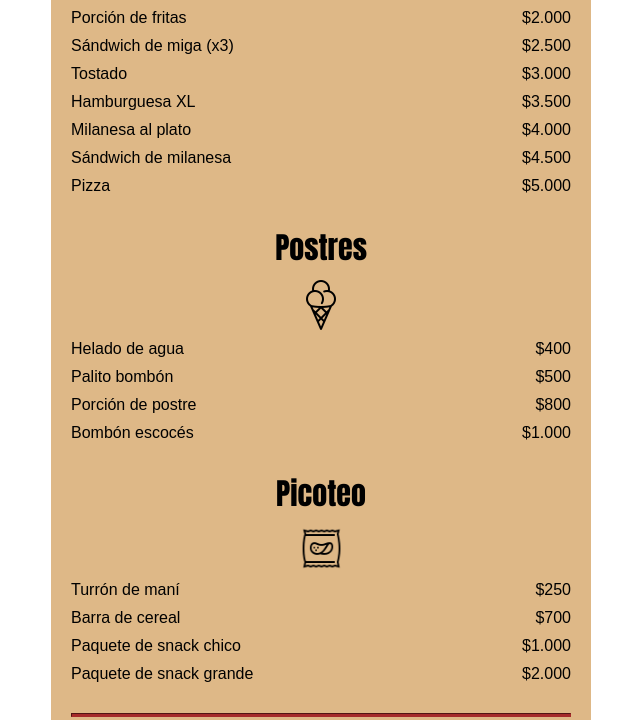
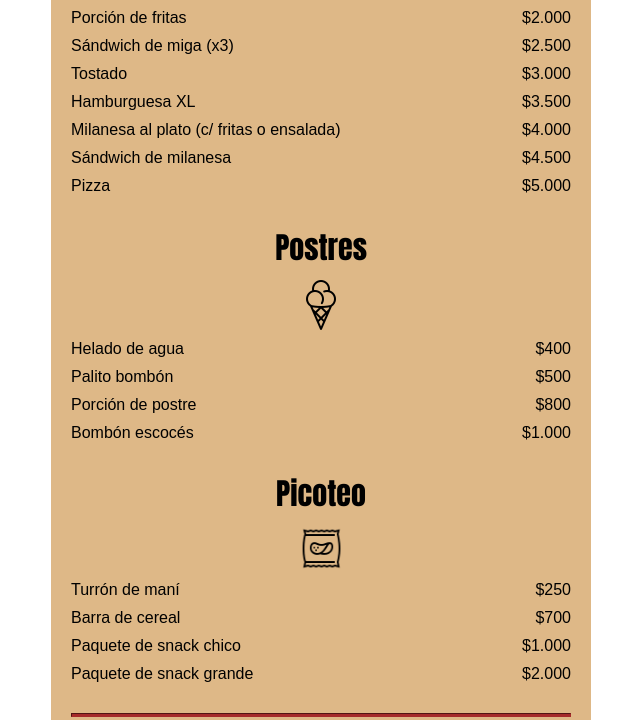
Before and after one commit to agucamejo/glass, a plain HTML site: page index.html in a window 1280 px wide. Shown: the part 1225-1945 px from the top of the page, without its empty margins (319-959 px from the left). Drawn offline with Linux system fonts and the light colour scheme.

Commit message:
Update plates

```diff
--- a/index.html
+++ b/index.html
@@ -109,7 +109,7 @@
             <p class="dessert">Hamburguesa XL</p><p class="price">$3.500</p>
           </article>
           <article class="item">
-            <p class="dessert">Milanesa al plato</p><p class="price">$4.000</p>
+            <p class="dessert">Milanesa al plato (c/ fritas o ensalada)</p><p class="price">$4.000</p>
           </article>
           <article class="item">
             <p class="dessert">Sándwich de milanesa</p><p class="price">$4.500</p>
```
